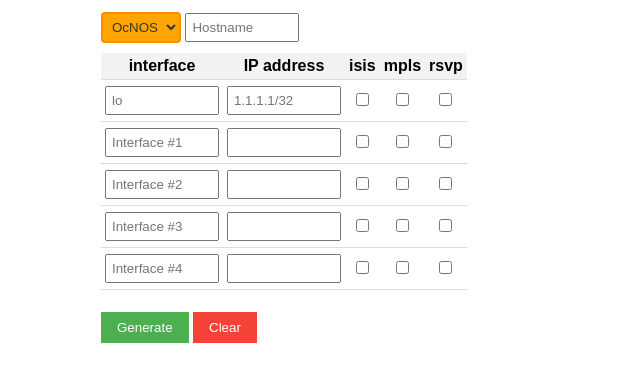
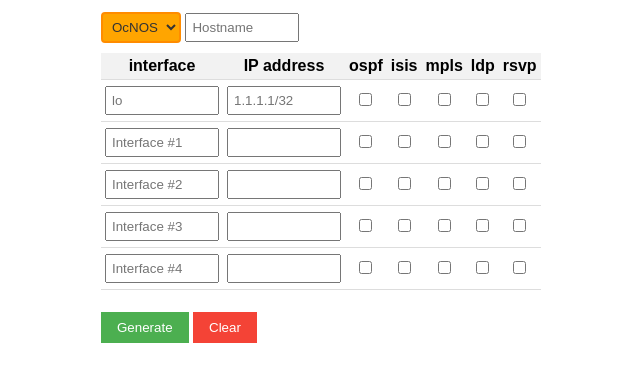
Before and after one commit to vanatu/ocnos-config-generator, a Flask app: page / in a window 1280 px wide. Shown: the top 382 px of the page, without its empty margins (139-779 px from the left). Run offline with Flask 3, Linux system fonts and the light colour scheme.

Commit message:
dont remember what i did

```diff
--- a/app.py
+++ b/app.py
@@ -1,5 +1,5 @@
 from flask import Flask, render_template, request
-from ipaddress import IPv4Interface
+from ipaddress import IPv4Interface, IPv4Network, ip_network
 
 
 app = Flask(__name__)
@@ -16,16 +16,20 @@ def index():
         for i in range(5):  # 0 - loopback, 1-4 - интерфейсы
             intf = request.form.get(f'intf{i}', '') if i > 0 else request.form.get('lo', '')
             ip = request.form.get(f'ip{i}', '')
+            ospf = request.form.get(f'ch-ospf_{i}', '') == '1'
             isis = request.form.get(f'ch-isis_{i}', '') == '1'
             mpls = request.form.get(f'ch-mpls_{i}', '') == '1'
+            ldp = request.form.get(f'ch-ldp_{i}', '') == '1'
             rsvp = request.form.get(f'ch-rsvp_{i}', '') == '1'
 
             if intf or ip:
                 interfaces.append({
                     'name': intf,
                     'ip': ip,
+                    'ospf': ospf,
                     'isis': isis,
                     'mpls': mpls,
+                    'ldp': ldp,
                     'rsvp': rsvp
                 })
 
@@ -43,9 +47,11 @@ def index():
 
 def generate_ocnos_config(hostname, interfaces):
     config = []
-    intf_cfg = [' ']
+    intf_cfg = []
+    ospf_cfg = []
     isis_cfg = []
     rsvp_cfg = []
+    ldp_cfg = []
     net = None
 
     if hostname:
@@ -59,6 +65,7 @@ def generate_ocnos_config(hostname, interfaces):
         if not intf['name']:
             continue
 
+        intf_cfg.append("")
         intf_cfg.append(f"interface {intf['name']}")
 
         if intf['ip']:
@@ -68,12 +75,28 @@ def generate_ocnos_config(hostname, interfaces):
             else:
                 intf_cfg.append(f"ip address {intf['ip']}")
 
+        if intf['ldp']:
+            if intf['name'].startswith('lo'):
+                ldp_cfg.append("router ldp")
+                ldp_cfg.append(f"router-id {IPv4Interface(intf['ip']).ip}")
+                ldp_cfg.append(f"transport-address ipv4 {IPv4Interface(intf['ip']).ip}")
+            else:
+                intf_cfg.append("enable-ldp ipv4")
+
+        if intf['ospf']:
+            if intf['name'].startswith('lo'):
+                ospf_cfg.append("router ospf 1")
+                ospf_cfg.append(f"ospf router-id {IPv4Interface(intf['ip']).ip}")
+                ospf_cfg.append(f"network {intf['ip']} area 0")
+            else:
+                ospf_cfg.append(f"network {ip_network(intf['ip'], strict=False)} area 0")
+
         if intf['isis']:
             if intf['name'].startswith('lo'):
                 isis_cfg.append("router isis 1")
                 isis_cfg.append("is-type level-2-only")
                 isis_cfg.append(f"net {net}")
-                isis_cfg.append(f"passive-interface {intf['name']}")
+                intf_cfg.append("ip router isis 1")
             else:
                 intf_cfg.append("ip router isis 1")
                 intf_cfg.append("isis network point-to-point")
@@ -91,19 +114,25 @@ def generate_ocnos_config(hostname, interfaces):
 
         intf_cfg.append("exit")
 
+    if len(ospf_cfg) > 0:
+        ospf_cfg.insert(0, ' ')
     if len(isis_cfg) > 0:
         isis_cfg.insert(0, ' ')
+    if len(ldp_cfg) > 0:
+        ldp_cfg.insert(0, ' ')
     if len(rsvp_cfg) > 0:
         rsvp_cfg.insert(0, ' ')
 
+    return "\n".join(config + ospf_cfg + isis_cfg + ldp_cfg + rsvp_cfg + intf_cfg)
 
-    return "\n".join(config + isis_cfg + rsvp_cfg + intf_cfg)
 
 def generate_br9k_config(hostname, interfaces):
     config = []
-    intf_cfg = [' ']
+    intf_cfg = []
+    ospf_cfg = []
     isis_cfg = []
     rsvp_cfg = []
+    ldp_cfg = []
     net = None
 
     if hostname:
@@ -117,6 +146,7 @@ def generate_br9k_config(hostname, interfaces):
         if not intf['name']:
             continue
 
+        intf_cfg.append("")
         intf_cfg.append(f"interface {intf['name']}")
 
         if intf['ip']:
@@ -126,12 +156,29 @@ def generate_br9k_config(hostname, interfaces):
             else:
                 intf_cfg.append(f"ip address {intf['ip']}")
 
+        if intf['ldp']:
+            if intf['name'].startswith('lo'):
+                ldp_cfg.append("router ldp")
+                ldp_cfg.append(f"router-id {IPv4Interface(intf['ip']).ip}")
+                ldp_cfg.append(f"transport-address ipv4 {IPv4Interface(intf['ip']).ip}")
+                ldp_cfg.append(f"exit")
+            else:
+                intf_cfg.append("enable-ldp ipv4")
+
+        if intf['ospf']:
+            if intf['name'].startswith('lo'):
+                ospf_cfg.append("router ospf 1")
+                ospf_cfg.append(f"ospf router-id {IPv4Interface(intf['ip']).ip}")
+                ospf_cfg.append(f"network {intf['ip']} area 0")
+            else:
+                ospf_cfg.append(f"network {ip_network(intf['ip'], strict=False)} area 0")
+
         if intf['isis']:
             if intf['name'].startswith('lo'):
                 isis_cfg.append("router isis 1")
                 isis_cfg.append("is-type level-2-only")
                 isis_cfg.append(f"net {net}")
-                isis_cfg.append(f"passive-interface {intf['name']}")
+                intf_cfg.append("ip router isis 1")
             else:
                 intf_cfg.append("ip router isis 1")
                 intf_cfg.append("isis network point-to-point")
@@ -147,19 +194,24 @@ def generate_br9k_config(hostname, interfaces):
                 rsvp_cfg.append("router rsvp")
                 rsvp_cfg.append("exit")
 
-        intf_cfg.append("exit")
-
+    if len(ospf_cfg) > 0:
+        ospf_cfg.insert(0, ' ')
     if len(isis_cfg) > 0:
         isis_cfg.insert(0, ' ')
+    if len(ldp_cfg) > 0:
+        ldp_cfg.insert(0, ' ')
     if len(rsvp_cfg) > 0:
         rsvp_cfg.insert(0, ' ')
 
-    return "\n".join(config + isis_cfg + rsvp_cfg + intf_cfg)
+    return "\n".join(config + ospf_cfg + isis_cfg + ldp_cfg + rsvp_cfg + intf_cfg)
 
 def generate_cisco_config(hostname, interfaces):
     config = []
-    intf_cfg = [' ']
+    intf_cfg = []
+    ospf_cfg = []
     isis_cfg = []
+    rsvp_cfg = []
+    ldp_cfg = []
     net = None
 
     if hostname:
@@ -173,10 +225,12 @@ def generate_cisco_config(hostname, interfaces):
         if not intf['name']:
             continue
 
+        intf_cfg.append("")
         intf_cfg.append(f"interface {intf['name']}")
 
         if intf['ip']:
             interface = IPv4Interface(intf['ip'])
+            wildcard_mask = IPv4Network(interface.network.exploded).hostmask
             intf_cfg.append(f"ip address {interface.ip} {interface.netmask}")
             #intf_cfg.append(f"ip address {intf['ip'].replace('/32', ' 255.255.255.255')\
             #       .replace('/24', ' 255.255.255.0').replace('/30', '255.255.255.252')}")
@@ -184,6 +238,14 @@ def generate_cisco_config(hostname, interfaces):
                 net = f"49.0000.0000.{intf['ip'].split('/')[0].split('.')[-1].zfill(4)}.00"
             else:
                 intf_cfg.append(f"no shutdown")
+
+        if intf['ospf']:
+            if intf['name'].startswith('lo'):
+                ospf_cfg.append("router ospf 1")
+                ospf_cfg.append(f"router-id {IPv4Interface(intf['ip']).ip}")
+                ospf_cfg.append(f"network {interface.network.network_address} {wildcard_mask} area 0")
+            else:
+                ospf_cfg.append(f"network {interface.network.network_address} {wildcard_mask} area 0")
 
         if intf['isis']:
             if intf['name'].startswith('lo'):
@@ -199,11 +261,17 @@ def generate_cisco_config(hostname, interfaces):
             if not intf['name'].startswith('lo'):
                 intf_cfg.append("mpls ip")
 
-        intf_cfg.append("exit")
+    if len(ospf_cfg) > 0:
+        ospf_cfg.insert(0, ' ')
     if len(isis_cfg) > 0:
         isis_cfg.insert(0, ' ')
+    if len(ldp_cfg) > 0:
+        ldp_cfg.insert(0, ' ')
+    if len(rsvp_cfg) > 0:
+        rsvp_cfg.insert(0, ' ')
 
-    return "\n".join(config + isis_cfg + intf_cfg)
+    return "\n".join(config + ospf_cfg + isis_cfg + ldp_cfg + rsvp_cfg + intf_cfg)
+
 
 def generate_junos_config(hostname, interfaces):
     config = []
@@ -215,7 +283,7 @@ def generate_junos_config(hostname, interfaces):
 
     if hostname:
         config.append(f"set system host-name {hostname}")
-        config.append("set system root-authentication encrypted-password '$1$FdBjSEAv$y9.MbWvwWwISggGWbCraX1'")
+#        config.append("set system root-authentication encrypted-password '$1$FdBjSEAv$y9.MbWvwWwISggGWbCraX1'")
 
     for intf in interfaces:
         if not intf['name']:
--- a/static/js/script.js
+++ b/static/js/script.js
@@ -27,7 +27,7 @@ function updVendor() {
         lo.placeholder = 'lo0';
     } else if (select.value === 'BR9k') {
         select.classList.add('br9k');
-        lo.placeholder = 'loopback 1';
+        lo.placeholder = 'loopback1';
     }
 
 }
--- a/templates/index.html
+++ b/templates/index.html
@@ -23,17 +23,23 @@
             <tr>
                 <th>interface</th>
                 <th>IP address</th>
+		<th>ospf</th>
                 <th>isis</th>
                 <th>mpls</th>
+		<th>ldp</th>
                 <th>rsvp</th>
             </tr>
             <tr>
                 <td><input type="text" name="lo" id="inp-lo" value="{{ request.form.lo }}" style="width: 100%;"></td>
                 <td><input type="text" name="ip0" value="{{ request.form.ip0 }}" placeholder="1.1.1.1/32"
                         style="width: 100%;"></td>
+                <td><input type="checkbox" name="ch-ospf_0" value="1" {% if request.form.get('ch-ospf_0') %}checked{%
+                        endif %}></td>
                 <td><input type="checkbox" name="ch-isis_0" value="1" {% if request.form.get('ch-isis_0') %}checked{%
                         endif %}></td>
                 <td><input type="checkbox" name="ch-mpls_0" value="1" {% if request.form.get('ch-mpls_0') %}checked{%
+                        endif %}></td>
+                <td><input type="checkbox" name="ch-ldp_0" value="1" {% if request.form.get('ch-ldp_0') %}checked{%
                         endif %}></td>
                 <td><input type="checkbox" name="ch-rsvp_0" value="1" {% if request.form.get('ch-rsvp_0') %}checked{%
                         endif %}></td>
@@ -42,9 +48,13 @@
                 <td><input type="text" name="intf1" value="{{ request.form.intf1 }}" placeholder="Interface #1"
                         style="width: 100%;"></td>
                 <td><input type="text" name="ip1" value="{{ request.form.ip1 }}" style="width: 100%;"></td>
+                <td><input type="checkbox" name="ch-ospf_1" value="1" {% if request.form.get('ch-ospf_1') %}checked{%
+                        endif %}></td>
                 <td><input type="checkbox" name="ch-isis_1" value="1" {% if request.form.get('ch-isis_1') %}checked{%
                         endif %}></td>
                 <td><input type="checkbox" name="ch-mpls_1" value="1" {% if request.form.get('ch-mpls_1') %}checked{%
+                        endif %}></td>
+                <td><input type="checkbox" name="ch-ldp_1" value="1" {% if request.form.get('ch-ldp_1') %}checked{%
                         endif %}></td>
                 <td><input type="checkbox" name="ch-rsvp_1" value="1" {% if request.form.get('ch-rsvp_1') %}checked{%
                         endif %}></td>
@@ -53,9 +63,13 @@
                 <td><input type="text" name="intf2" value="{{ request.form.intf2 }}" placeholder="Interface #2"
                         style="width: 100%;"></td>
                 <td><input type="text" name="ip2" value="{{ request.form.ip2 }}" style="width: 100%;"></td>
+                <td><input type="checkbox" name="ch-ospf_2" value="1" {% if request.form.get('ch-ospf_2') %}checked{%
+                        endif %}></td>
                 <td><input type="checkbox" name="ch-isis_2" value="1" {% if request.form.get('ch-isis_2') %}checked{%
                         endif %}></td>
                 <td><input type="checkbox" name="ch-mpls_2" value="1" {% if request.form.get('ch-mpls_2') %}checked{%
+                        endif %}></td>
+                <td><input type="checkbox" name="ch-ldp_2" value="1" {% if request.form.get('ch-ldp_2') %}checked{%
                         endif %}></td>
                 <td><input type="checkbox" name="ch-rsvp_2" value="1" {% if request.form.get('ch-rsvp_2') %}checked{%
                         endif %}></td>
@@ -64,9 +78,13 @@
                 <td><input type="text" name="intf3" value="{{ request.form.intf3 }}" placeholder="Interface #3"
                         style="width: 100%;"></td>
                 <td><input type="text" name="ip3" value="{{ request.form.ip3 }}" style="width: 100%;"></td>
+                <td><input type="checkbox" name="ch-ospf_3" value="1" {% if request.form.get('ch-ospf_3') %}checked{%
+                        endif %}></td>
                 <td><input type="checkbox" name="ch-isis_3" value="1" {% if request.form.get('ch-isis_3') %}checked{%
                         endif %}></td>
                 <td><input type="checkbox" name="ch-mpls_3" value="1" {% if request.form.get('ch-mpls_3') %}checked{%
+                        endif %}></td>
+                <td><input type="checkbox" name="ch-ldp_3" value="1" {% if request.form.get('ch-ldp_3') %}checked{%
                         endif %}></td>
                 <td><input type="checkbox" name="ch-rsvp_3" value="1" {% if request.form.get('ch-rsvp_3') %}checked{%
                         endif %}></td>
@@ -75,9 +93,13 @@
                 <td><input type="text" name="intf4" value="{{ request.form.intf4 }}" placeholder="Interface #4"
                         style="width: 100%;"></td>
                 <td><input type="text" name="ip4" value="{{ request.form.ip4 }}" style="width: 100%;"></td>
+                <td><input type="checkbox" name="ch-ospf_4" value="1" {% if request.form.get('ch-ospf_4') %}checked{%
+                        endif %}></td>
                 <td><input type="checkbox" name="ch-isis_4" value="1" {% if request.form.get('ch-isis_4') %}checked{%
                         endif %}></td>
                 <td><input type="checkbox" name="ch-mpls_4" value="1" {% if request.form.get('ch-mpls_4') %}checked{%
+                        endif %}></td>
+                <td><input type="checkbox" name="ch-ldp_4" value="1" {% if request.form.get('ch-ldp_4') %}checked{%
                         endif %}></td>
                 <td><input type="checkbox" name="ch-rsvp_4" value="1" {% if request.form.get('ch-rsvp_4') %}checked{%
                         endif %}></td>
```
